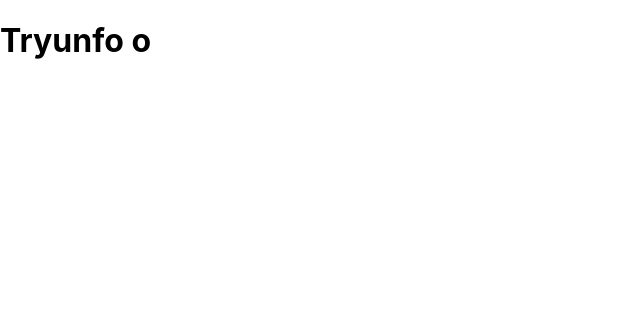
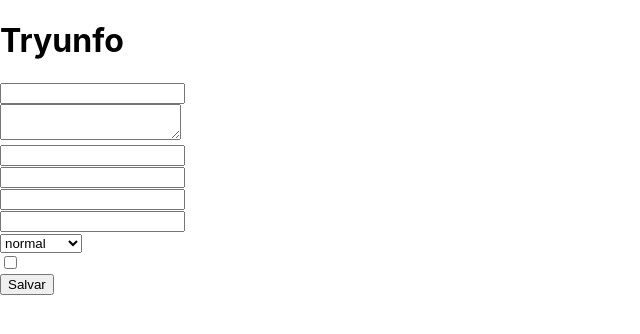
Before and after one commit to Hey-Lets-code/Project-Tryunfo, a React (Create React App) app: page / in a window 1280 px wide. Shown: the top 334 px of the page, without its empty margins (0-640 px from the left). Built offline with nearby package versions, Linux system fonts and the light colour scheme.

Commit message:
Requisito 1 - 23 de ago 2022 às 20:54

```diff
--- a/src/App.js
+++ b/src/App.js
@@ -1,10 +1,12 @@
 import React from 'react';
+import Form from './components/Form';
 
 class App extends React.Component {
   render() {
     return (
       <div>
-        <h1>Tryunfo o</h1>
+        <h1>Tryunfo</h1>
+        <Form />
       </div>
     );
   }
--- /dev/null
+++ b/src/components/Form.js
@@ -0,0 +1,57 @@
+import React from 'react';
+// import PropTypes from 'prop-types';
+
+class Form extends React.Component {
+  render() {
+    return (
+      <section>
+        <form>
+          <div>
+            {/* <label htmlFor='name'>Nome</label> */}
+            <input
+              type="text"
+              id="name"
+              data-testid="name-input"
+            />
+          </div>
+          <div>
+            {/* <label htmlFor='description'>Descrição</label> */}
+            <textarea id="description" data-testid="description-input" />
+          </div>
+          <div>
+            {/* <label htmlFor='number1'>Atributo 01</label> */}
+            <input id="number1" type="number" data-testid="attr1-input" />
+          </div>
+          <div>
+            {/* <label htmlFor='number2'>Atributo 02</label> */}
+            <input id="number2" type="number" data-testid="attr2-input" />
+          </div>
+          <div>
+            {/* <label htmlFor='number3'>Atributo 03</label> */}
+            <input id="number3" type="number" data-testid="attr3-input" />
+          </div>
+          <div>
+            <input type="text" data-testid="image-input" />
+          </div>
+          <div>
+            {/* <label htmlFor="rare">Raridade</label> */}
+            <select id="rare" data-testid="rare-input">
+              <option>normal</option>
+              <option>raro</option>
+              <option>muito raro</option>
+            </select>
+          </div>
+          <div>
+            {/* <label htmlFor="trunfo">Super Trunfo </label> */}
+            <input type="checkbox" data-testid="trunfo-input" id="trunfo" />
+          </div>
+          <div>
+            <button type="submit" data-testid="save-button">Salvar</button>
+          </div>
+        </form>
+      </section>
+    );
+  }
+}
+
+export default Form;
```
